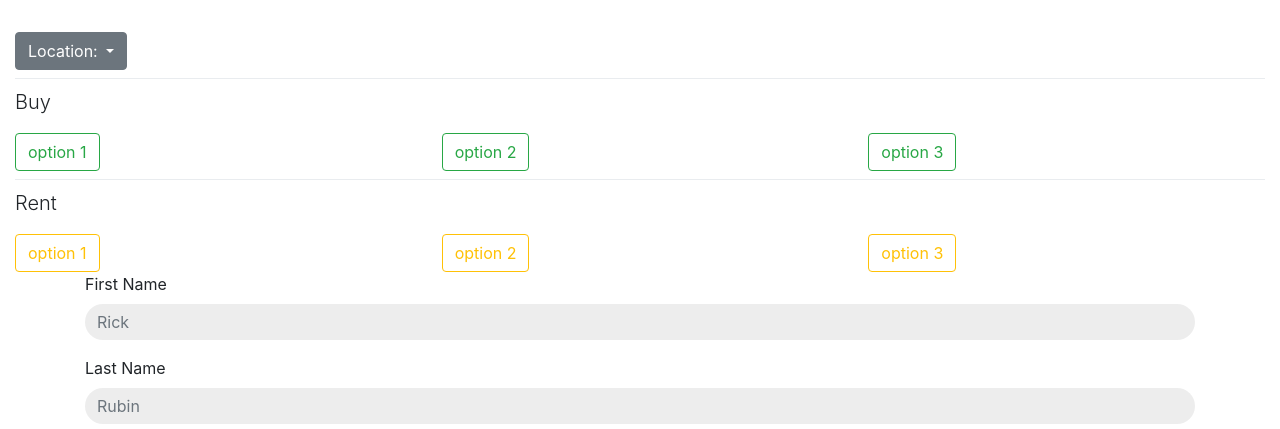
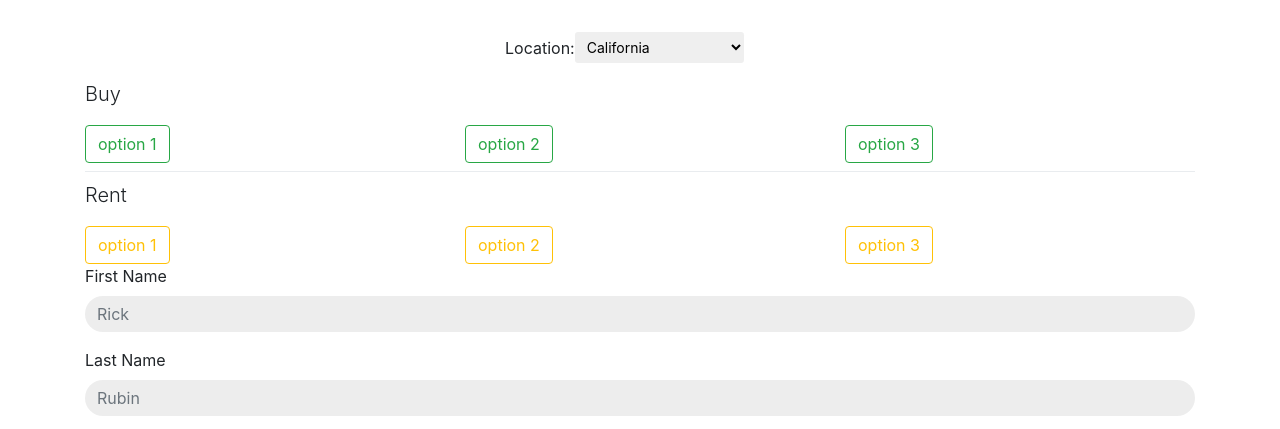
Before and after one commit to roy769/bfizzy, a plain HTML site: page index.html in a window 1280 px wide. Shown: the part 286-715 px from the top of the page. Drawn offline with nearby package versions, Linux system fonts and the light colour scheme; files whose address does not match are found by name.

Commit message:
adjusted location to center and removed borders...studying bout valid and invalid feedback

```diff
--- a/css/style.css
+++ b/css/style.css
@@ -16,3 +16,10 @@
   border: 0;
   border-radius: 25px;
 }
+.form-control-sm{
+  border:0;
+}
+
+.mx-auto{
+  width:300px;
+}
--- a/index.html
+++ b/index.html
@@ -45,71 +45,68 @@
     </section> -->
     <section>
 
-      <div class="dropdown">
-            <button class="btn btn-secondary dropdown-toggle" type="button" id="dropdownMenuButton" data-toggle="dropdown" aria-haspopup="true" aria-expanded="false">
-              Location:
-            </button>
-      <div class="dropdown-menu  mx-auto justify-content-center" aria-labelledby="dropdownMenuButton">
-        <!-- <a class="dropdown-item" href="#">Action</a> -->
-        <a class="dropdown-item">Alabama</a>
-        <a class="dropdown-item">Alaska</a>
-        <a class="dropdown-item">Arizona</a>
-        <a class="dropdown-item">Arkansas</a>
-        <a class="dropdown-item">California</a>
-        <a class="dropdown-item">Colorado</a>
-        <a class="dropdown-item">Connecticut</a>
-        <a class="dropdown-item">Delaware</a>
-        <a class="dropdown-item">District Of Columbia</a>
-        <a class="dropdown-item">Florida</a>
-        <a class="dropdown-item">Georgia</a>
-        <a class="dropdown-item">Hawaii</a>
-        <a class="dropdown-item">Idaho</a>
-        <a class="dropdown-item">Illinois</a>
-        <a class="dropdown-item">Indiana</a>
-        <a class="dropdown-item">Iowa</a>
-        <a class="dropdown-item">Kansas</a>
-        <a class="dropdown-item">Kentucky</a>
-        <a class="dropdown-item">Louisiana</a>
-        <a class="dropdown-item">Maine</a>
-        <a class="dropdown-item">Maryland</a>
-        <a class="dropdown-item">Massachusetts</a>
-        <a class="dropdown-item">Michigan</a>
-        <a class="dropdown-item">Minnesota</a>
-        <a class="dropdown-item">Mississippi</a>
-        <a class="dropdown-item">Missouri</a>
-        <a class="dropdown-item">Montana</a>
-        <a class="dropdown-item">Nebraska</a>
-        <a class="dropdown-item">Nevada</a>
-        <a class="dropdown-item">New Hampshire</a>
-        <a class="dropdown-item">New Jersey</a>
-        <a class="dropdown-item">New Mexico</a>
-        <a class="dropdown-item">New York</a>
-        <a class="dropdown-item">North Carolina</a>
-        <a class="dropdown-item">North Dakota</a>
-        <a class="dropdown-item">Ohio</a>
-        <a class="dropdown-item">Oklahoma</a>
-        <a class="dropdown-item">Oregon</a>
-        <a class="dropdown-item">Pennsylvania</a>
-        <a class="dropdown-item">Rhode Island</a>
-        <a class="dropdown-item">South Carolina</a>
-        <a class="dropdown-item">South Dakota</a>
-        <a class="dropdown-item">Tennessee</a>
-        <a class="dropdown-item">Texas</a>
-        <a class="dropdown-item">Utah</a>
-        <a class="dropdown-item">Vermont</a>
-        <a class="dropdown-item">Virginia</a>
-        <a class="dropdown-item">Washington</a>
-        <a class="dropdown-item">West Virginia</a>
-        <a class="dropdown-item">Wisconsin</a>
-        <a class="dropdown-item">Wyoming</a>
-        </div>
+      <div class="mx-auto form-group col-md-4 form-inline">
+        <label for="inputState">Location:</label>
+        <select id="inputState" class="form-control-sm">
+          <option selected>California</option>
+          <option value="AL">Alabama</option>
+        	<option value="AK">Alaska</option>
+        	<option value="AZ">Arizona</option>
+        	<option value="AR">Arkansas</option>
+        	<option value="CO">Colorado</option>
+        	<option value="CT">Connecticut</option>
+        	<option value="DE">Delaware</option>
+        	<option value="DC">District Of Columbia</option>
+        	<option value="FL">Florida</option>
+        	<option value="GA">Georgia</option>
+        	<option value="HI">Hawaii</option>
+        	<option value="ID">Idaho</option>
+        	<option value="IL">Illinois</option>
+        	<option value="IN">Indiana</option>
+        	<option value="IA">Iowa</option>
+        	<option value="KS">Kansas</option>
+        	<option value="KY">Kentucky</option>
+        	<option value="LA">Louisiana</option>
+        	<option value="ME">Maine</option>
+        	<option value="MD">Maryland</option>
+        	<option value="MA">Massachusetts</option>
+        	<option value="MI">Michigan</option>
+        	<option value="MN">Minnesota</option>
+        	<option value="MS">Mississippi</option>
+        	<option value="MO">Missouri</option>
+        	<option value="MT">Montana</option>
+        	<option value="NE">Nebraska</option>
+        	<option value="NV">Nevada</option>
+        	<option value="NH">New Hampshire</option>
+        	<option value="NJ">New Jersey</option>
+        	<option value="NM">New Mexico</option>
+        	<option value="NY">New York</option>
+        	<option value="NC">North Carolina</option>
+        	<option value="ND">North Dakota</option>
+        	<option value="OH">Ohio</option>
+        	<option value="OK">Oklahoma</option>
+        	<option value="OR">Oregon</option>
+        	<option value="PA">Pennsylvania</option>
+        	<option value="RI">Rhode Island</option>
+        	<option value="SC">South Carolina</option>
+        	<option value="SD">South Dakota</option>
+        	<option value="TN">Tennessee</option>
+        	<option value="TX">Texas</option>
+        	<option value="UT">Utah</option>
+        	<option value="VT">Vermont</option>
+        	<option value="VA">Virginia</option>
+        	<option value="WA">Washington</option>
+        	<option value="WV">West Virginia</option>
+        	<option value="WI">Wisconsin</option>
+        	<option value="WY">Wyoming</option>        </select>
       </div>
-      <div class="dropdown-divider"></div>
+      </div>
 
 
+    <div class="container">
 
       <p class="lead">Buy</p>
-      <div class="row buy">
+      <div class="row buy justify-content-center">
         <div class="col">
           <button type="button" class="btn btn-outline-success">option 1</button>
 
@@ -144,12 +141,15 @@
 
       </div>
 
+    </div>
     </section>
     <div class="container">
       <form >
     <div class="form-group">
       <label for="firstName">First Name</label>
-      <input type="text" class="form-control shade" id="firstName" placeholder="Rick">
+      <input type="text" class="form-control shade" id="firstName" aria-describedby="userInput" placeholder="Rick" required>
+    </div>
+    <div class="invalid-feedback">Required
     </div>
     <div class="form-group">
       <label for="lastName">Last Name</label>
```
